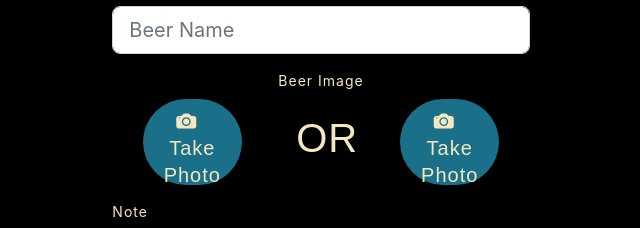
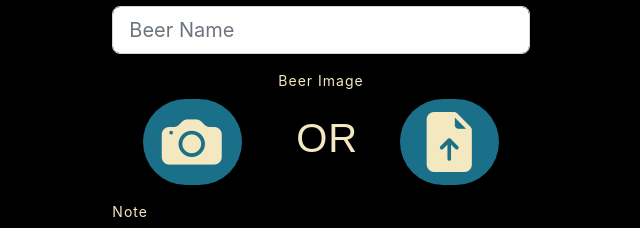
Before and after one commit to cesconettoedu/Eds_Beer_List-FrontEnd, a React (Create React App) app: page /add in a window 1280 px wide. Shown: the part 380-608 px from the top of the page, without its empty margins (319-959 px from the left). Built offline with nearby package versions, Linux system fonts and the light colour scheme; a web font is replaced by a local one.

Commit message:
add btn upload foto

```diff
--- a/src/components/styles.css
+++ b/src/components/styles.css
@@ -96,15 +96,10 @@
 .btn-circle {
   width: 99px;
   height: 86px;
-  padding: 10px 16px;
   font-size: 20px;
   line-height: 1.33;
   border-radius: 77px;
-}
-
-.bi-camera-fill{
-  width: 20px;
-  height: 20px;
+  font-size: 60px;
 }
 
 .or {
--- a/src/pages/AddBeer.js
+++ b/src/pages/AddBeer.js
@@ -129,11 +129,12 @@
             </div>
 
             <div className="mb-3">
-              <div class="row text-center align-items-center">
+              <div className="row text-center align-items-center">
                   <label htmlFor="pictureAddress" className="form-label  ">
                     Beer Image
                   </label>
-                <div class="col-5">
+
+                <div className="col-5">
                   {/* <input
                   className="form-control form-control-lg my-1"
                   type="text"
@@ -143,19 +144,23 @@
                 /> */}
                 <button
                   type="button"
-                  className="btn btn-circle"
+                  className="btn btn-circle bi bi-camera-fill"
                   onClick={() => setOpenCam(true)}
-                ><i class="bi bi-camera-fill">&ensp;</i>Take Photo</button>
+                ></button>
               </div>
-              <div class="col-2">
+
+              <div className="col-2">
                 <h2 className="form-label or">OR</h2>
               </div>
-              <div class="col-5">
+
+
+
+              <div className="col-5">
                 <button
                   type="button"
-                  className="btn btn-circle"
+                  className="btn  btn-circle bi bi-file-earmark-arrow-up-fill "
                   onClick={() => setOpenCam(true)}
-                ><i class="bi bi-camera-fill">&ensp;</i>Take Photo</button>
+                ></button>
               </div>
 
             </div>
```
